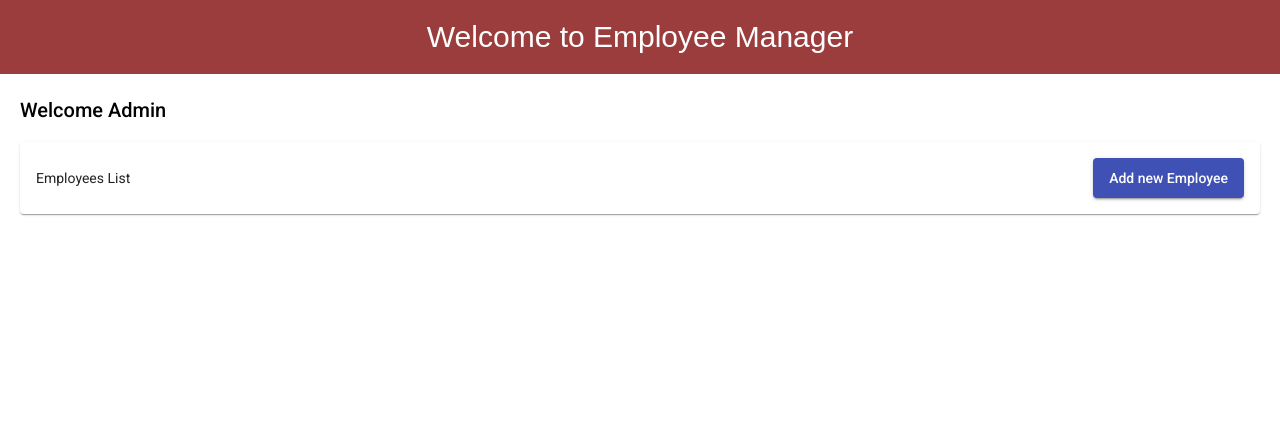
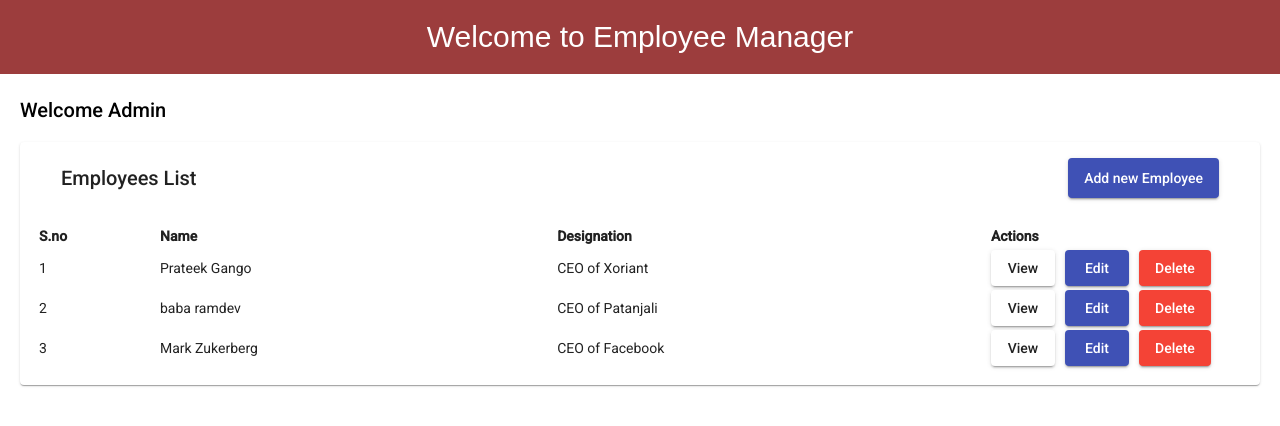
Before and after one commit to travelandcodes/EmployeeManager, an Angular app: page /manager in a window 1280 px wide. Shown: the top 426 px of the page. Built offline with nearby package versions, Linux system fonts and the light colour scheme.

Commit message:
Some more changes

```diff
--- a/src/app/app-routing.module.ts
+++ b/src/app/app-routing.module.ts
@@ -3,11 +3,13 @@ import { Routes, RouterModule } from '@angular/router';
 import {LoginComponent} from './login/login.component';
 import {EmployeeComponent} from './employee/employee.component';
 import {ManagerComponent} from './manager/manager.component';
+import {EmployeeUpdateComponent} from './employee-update/employee-update.component';
 
 const routes: Routes = [
   {path: 'login' , component: LoginComponent},
   {path: 'employee' , component: EmployeeComponent},
-  {path: 'manager' , component: ManagerComponent}
+  {path: 'manager' , component: ManagerComponent},
+  {path: 'update-employee/:id' , component: EmployeeUpdateComponent}
 ];
 
 @NgModule({
--- a/src/app/employee-update/employee-update.component.ts
+++ b/src/app/employee-update/employee-update.component.ts
@@ -1,4 +1,5 @@
 import { Component, OnInit } from '@angular/core';
+import {ActivatedRoute} from '@angular/router';
 
 @Component({
   selector: 'app-employee-update',
@@ -7,7 +8,9 @@ import { Component, OnInit } from '@angular/core';
 })
 export class EmployeeUpdateComponent implements OnInit {
 
-  constructor() { }
+  constructor(private route: ActivatedRoute) {
+    console.log(this.route.snapshot.paramMap.get('id'));
+  }
 
   ngOnInit(): void {
   }
--- a/src/app/manager/manager.component.css
+++ b/src/app/manager/manager.component.css
@@ -4,7 +4,24 @@
 .body-container {
   display: flex;
   justify-content: space-between;
+  margin: 25px;
 }
 .body-container p {
   margin: 10px 0px;
 }
+.employee-wrapper {
+  width: 100%;
+}
+.employee-wrapper th {
+  text-align: left;
+}
+.button-wrapper {
+  width: 250px;
+}
+.button-wrapper button {
+  margin-right: 10px;
+}
+.body-header {
+  font-weight: 500;
+  font-size: 20px;
+}
--- a/src/app/manager/manager.component.html
+++ b/src/app/manager/manager.component.html
@@ -2,8 +2,26 @@
   <h2>Welcome Admin</h2>
   <mat-card>
     <div class="body-container">
-      <p>Employees List</p>
+      <p class="body-header">Employees List</p>
       <button mat-raised-button color="primary">Add new Employee</button>
     </div>
+    <table class="employee-wrapper">
+      <tr>
+        <th>S.no</th>
+        <th>Name</th>
+        <th>Designation</th>
+        <th>Actions</th>
+      </tr>
+      <tr *ngFor="let employee of emplyeesList; let i = index ">
+        <td>{{i + 1}}</td>
+        <td>{{employee.name}}</td>
+        <td>{{employee.designation}}</td>
+        <td class="button-wrapper">
+          <button mat-raised-button (click)="viewButtonClicked(employee.id)">View</button>
+          <button mat-raised-button (click)="editButtonClicked(employee.id)" color="primary">Edit</button>
+          <button mat-raised-button (click)="deleteButtonClicked(employee.id)" color="warn">Delete</button>
+        </td>
+      </tr>
+    </table>
   </mat-card>
 </div>
--- a/src/app/manager/manager.component.ts
+++ b/src/app/manager/manager.component.ts
@@ -1,4 +1,5 @@
 import { Component, OnInit } from '@angular/core';
+import {Employee} from '../app.module';
 
 @Component({
   selector: 'app-manager',
@@ -6,10 +7,43 @@ import { Component, OnInit } from '@angular/core';
   styleUrls: ['./manager.component.css']
 })
 export class ManagerComponent implements OnInit {
-
+  emplyeesList: Employee[] = [
+    {
+      name: 'Prateek Gango',
+      designation: 'CEO of Xoriant',
+      id: 1,
+      salary: 6000000,
+      doj: new Date(),
+      skills: ['Node' , 'Angular', 'React']
+    },
+    {
+      name: 'baba ramdev',
+      designation: 'CEO of Patanjali',
+      id: 2,
+      salary: 6000000,
+      doj: new Date(),
+      skills: ['Node' , 'Angular', 'React']
+    },
+    {
+      name: 'Mark Zukerberg',
+      designation: 'CEO of Facebook',
+      id: 3,
+      salary: 6000000,
+      doj: new Date(),
+      skills: ['Node' , 'Angular', 'React']
+    }
+  ];
   constructor() { }
 
-  ngOnInit(): void {
+  ngOnInit(): void {}
+  viewButtonClicked(id: number): void {
+    console.log('view' + id);
+  }
+  editButtonClicked(id: number): void {
+    console.log('edit' + id);
+  }
+  deleteButtonClicked(id: number): void {
+    console.log('delete' + id);
   }
 
 }
```
Also changed, not shown: src/app/app.module.ts (+9 -1 lines).
